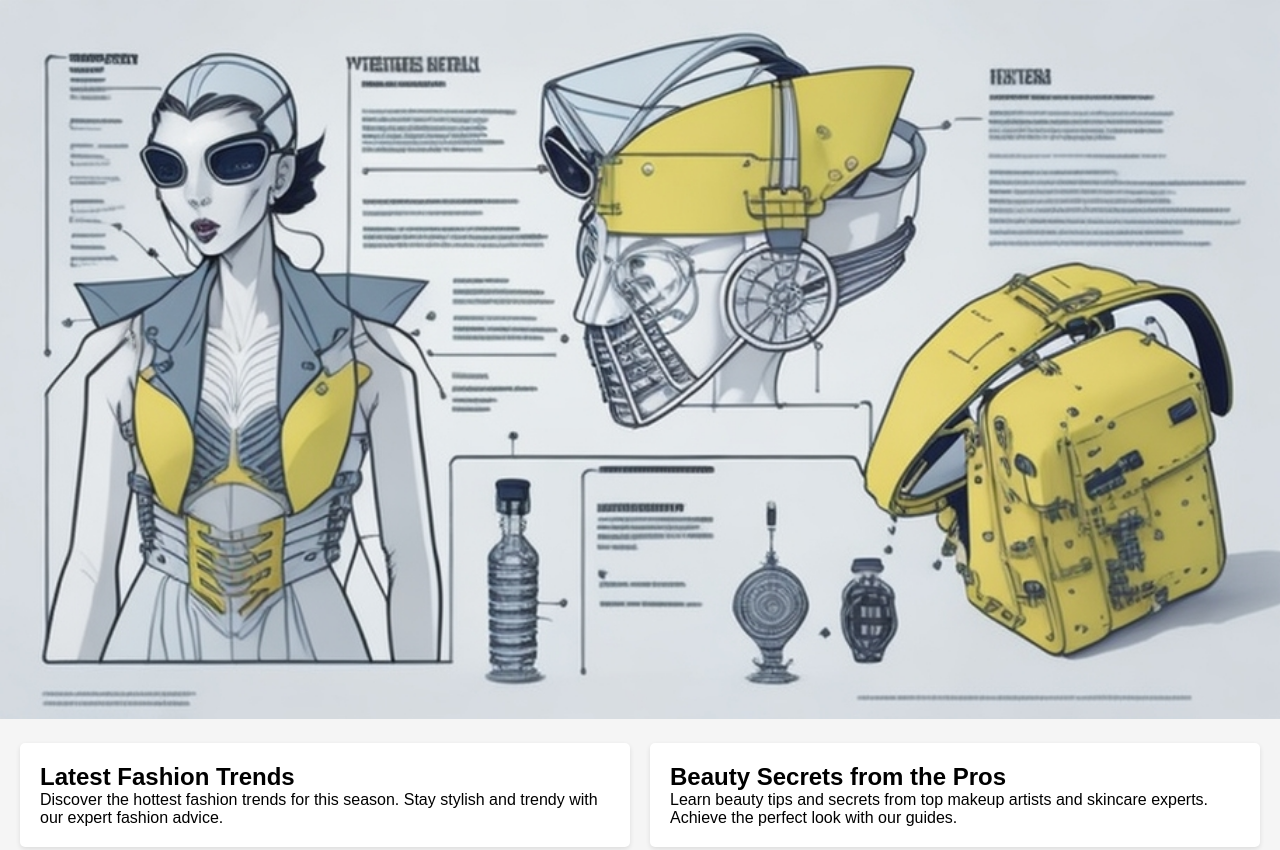
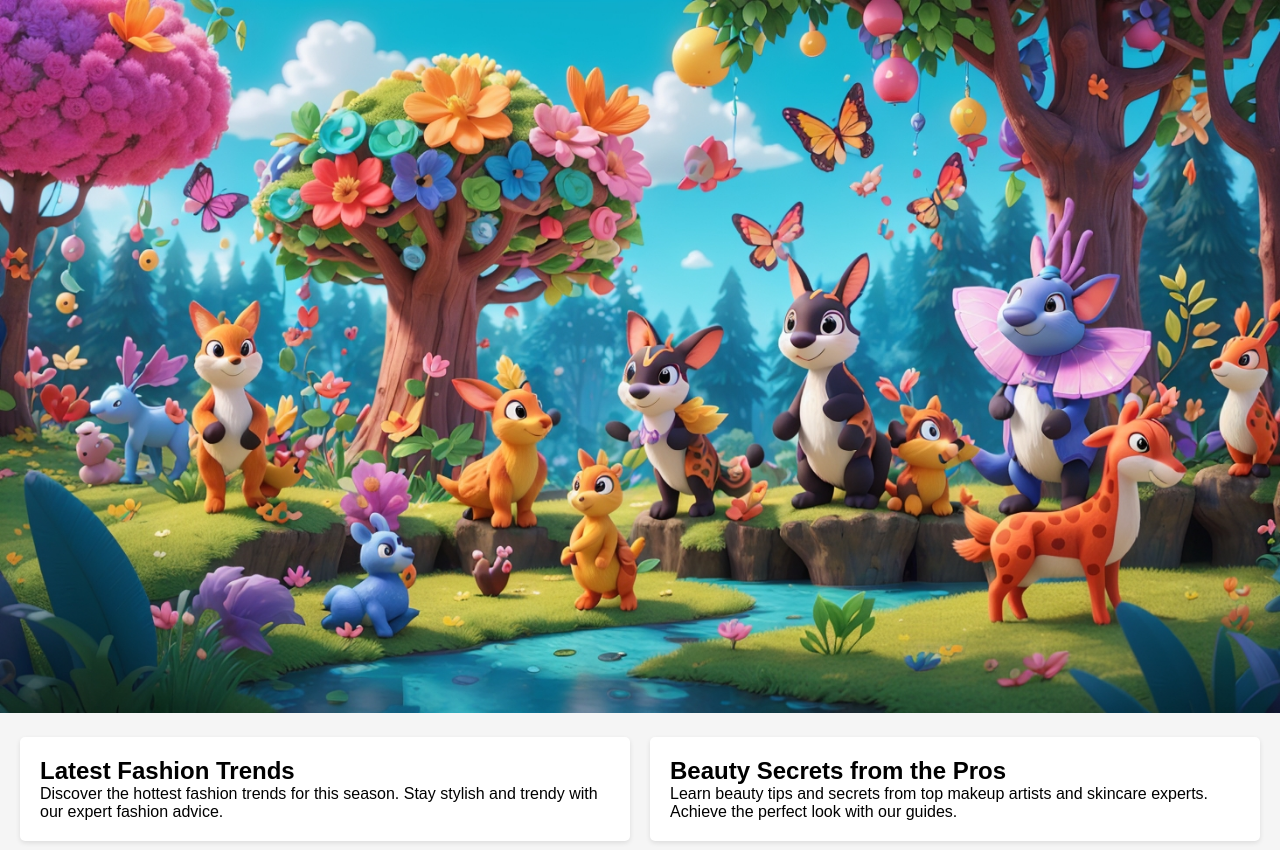
Before and after one commit to k082023/testing123, a plain HTML site: page index.html in a window 1280 px wide. Shown: the top 850 px of the page. Drawn offline with Linux system fonts and the light colour scheme.

Commit message:
Update index.html

```diff
--- a/index.html
+++ b/index.html
@@ -8,7 +8,7 @@
 </head>
 <body>
     <header>
-        <img src="header.jpeg" alt="Header Image">
+        <img src="rabbit.jpeg" alt="Header Image">
     </header>
     <main>
         <section class="card-container" id="cardContainer">
```
